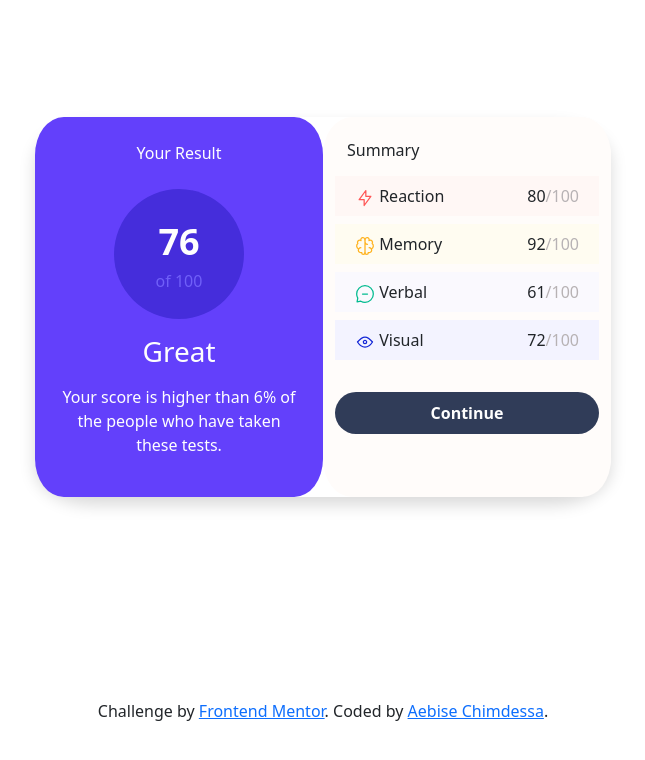
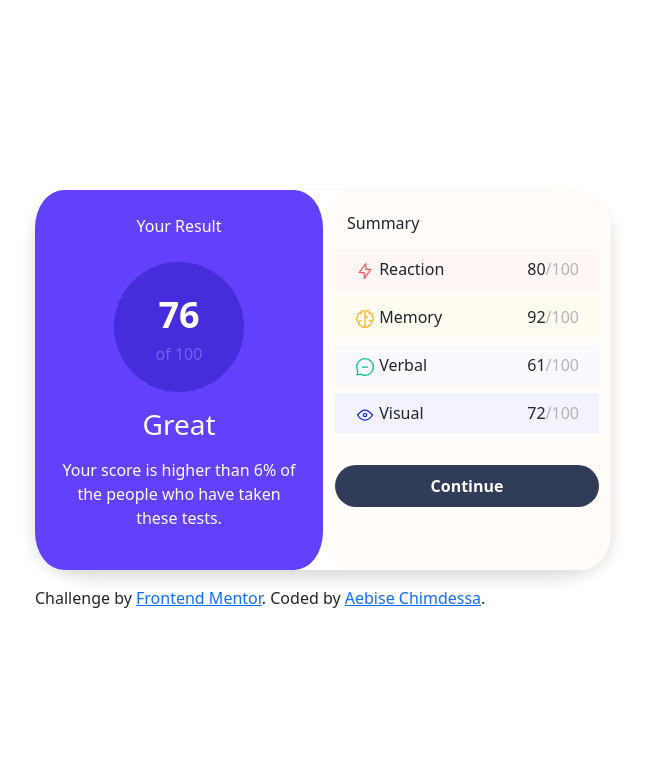
Before and after one commit to Aebise/results-summary-page, a plain HTML site: page index.html in a window 1280 px wide. Shown: the whole page, without its empty margins (317-962 px from the left). Drawn offline with nearby package versions, Linux system fonts and the light colour scheme.

Commit message:
fixed the grid layout

```diff
--- a/index.html
+++ b/index.html
@@ -23,6 +23,7 @@
   </head>
   <body>
     <div class="container">
+      <div class="grid-element">
         <div class="row content shadow">
           <div class="col result-detail p-4">
             <p class="mb-4">Your Result</p>
@@ -78,11 +79,15 @@
             </div>
           </div>
         </div>
-      <div class="mt-2">
+        <div class="mt-3">
           Challenge by
           <a href="https://www.frontendmentor.io?ref=challenge" target="_blank"
             >Frontend Mentor</a
-        >. Coded by <a href="#">Aebise Chimdessa</a>.
+          >. Coded by
+          <a href="https://github.com/Aebise/results-summary-page"
+            >Aebise Chimdessa</a
+          >.
+        </div>
       </div>
     </div>
   </body>
--- a/styles.css
+++ b/styles.css
@@ -1,10 +1,12 @@
 .container {
-  margin: 20px auto;
-  display: block;
+  margin: 0 auto;
   max-width: 600px;
   display: grid;
+  height: 100vh;
   place-items: center;
-  height: 100vh;
+}
+.grid-element {
+  width: 100%;
 }
 .content {
   margin: auto;
```
Lines whose indentation alone changed are shown as unchanged.
